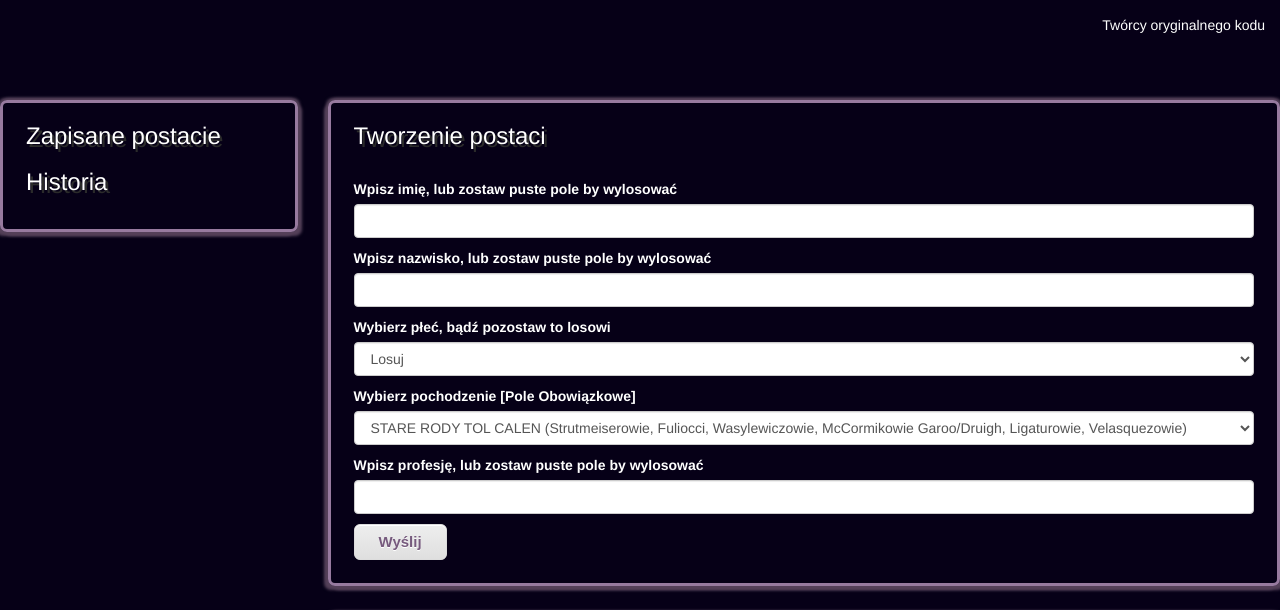
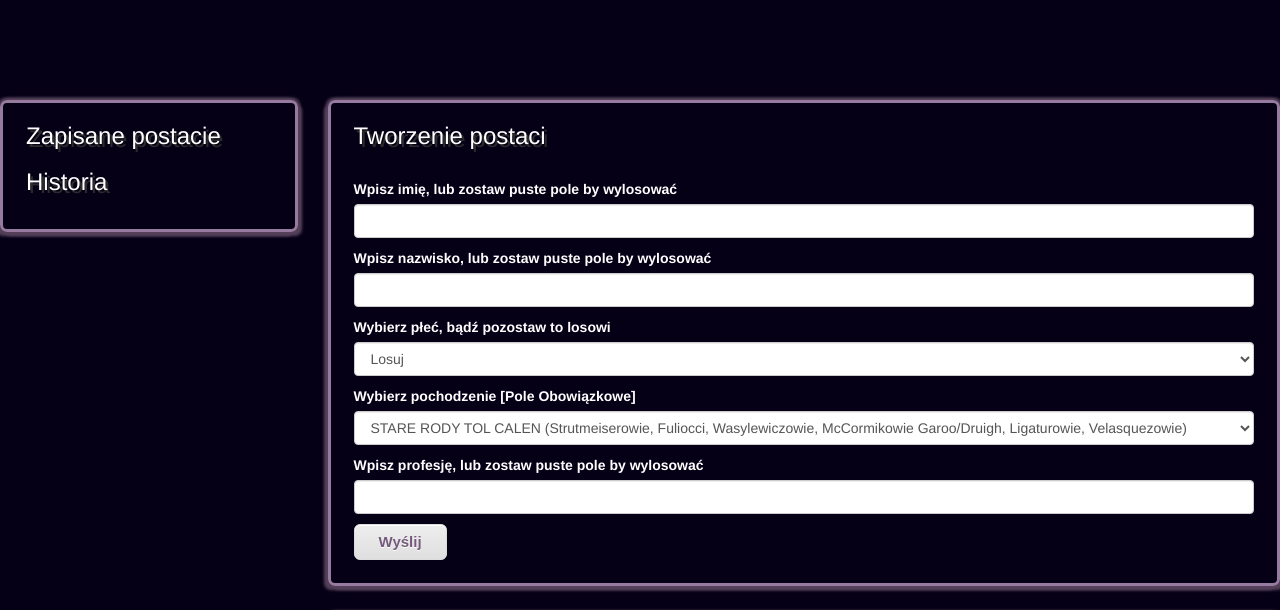
Before and after one commit to benobama/Tol-Calen-Generator-Postaci, a plain HTML site: page index.html in a window 1280 px wide. Shown: the top 610 px of the page. Drawn offline with Linux system fonts and the light colour scheme; a web font is replaced by a local one.

Commit message:
Update index.html

```diff
--- a/index.html
+++ b/index.html
@@ -19,7 +19,7 @@
 
           <!-- Collect the nav links, forms, and other content for toggling -->
         <ul class="nav navbar-nav navbar-right">
-        <li><a href="https://github.com/johndeezy/rpg-character-generator">Twórcy oryginalnego kodu</a></li>
+        <li></li>
         </ul>
       </div>
       <!-- /.container-fluid -->
```
